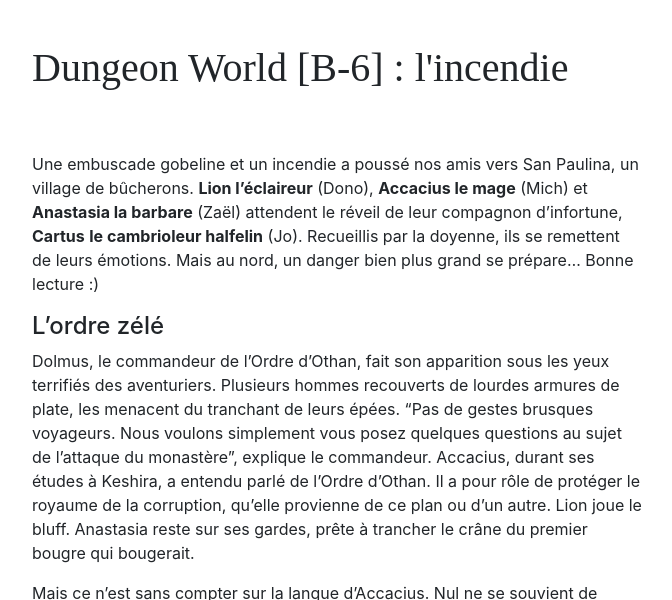
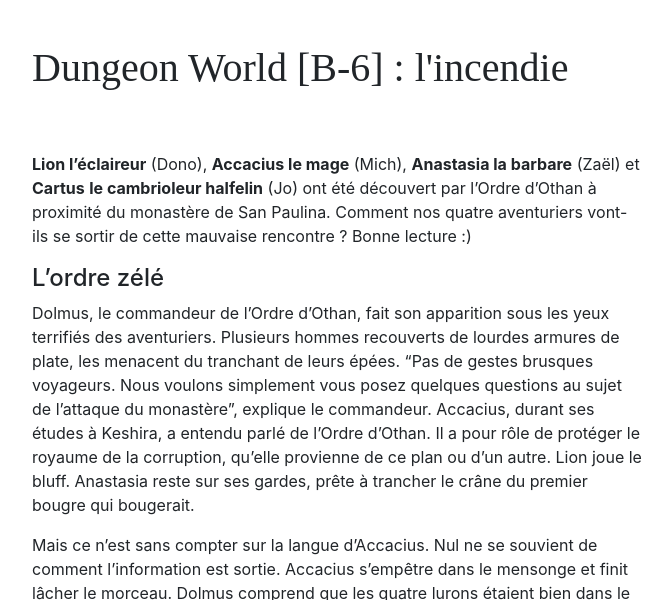
Before and after one commit to NielsSarys/nielssarys.github.io, a Jekyll site: the page built from _posts/2019-11-21-dungeon-world-b-6-l-incendie.md, in a window 1280 px wide and 900 px high, cut to the strip 300-900 px from the top of the window. Shown: the whole strip, without its empty margins (303-975 px from the left). Built offline with Jekyll 4.4.1, drawn with Linux system fonts in a browser that asks for light colours; nearby versions of some CDN libraries; some web fonts are replaced.

Commit message:
Update from Forestry.io Niels Sarys updated _posts/2019-11-21-dungeon-world-b-6-l-incendie.md

```diff
--- a/_posts/2019-11-21-dungeon-world-b-6-l-incendie.md
+++ b/_posts/2019-11-21-dungeon-world-b-6-l-incendie.md
@@ -11,7 +11,7 @@
 - jdr
 
 ---
-Une embuscade gobeline et un incendie a poussé nos amis vers San Paulina, un village de bûcherons. **Lion l’éclaireur** (Dono), **Accacius le mage** (Mich) et **Anastasia la barbare** (Zaël) attendent le réveil de leur compagnon d'infortune, **Cartus** **le cambrioleur halfelin** (Jo). Recueillis par la doyenne, ils se remettent de leurs émotions. Mais au nord, un danger bien plus grand se prépare... Bonne lecture :)
+**Lion l’éclaireur** (Dono), **Accacius le mage** (Mich), **Anastasia la barbare** (Zaël) et **Cartus** **le cambrioleur halfelin** (Jo) ont été découvert par l'Ordre d'Othan à proximité du monastère de San Paulina. Comment nos quatre aventuriers vont-ils se sortir de cette mauvaise rencontre ? Bonne lecture :)
 
 ## L'ordre zélé
 
```
Also changed, not shown: .forestry/front_matter/templates/sonatine-un-film-de-yakuza-pas-comme-les-autres.yml.
